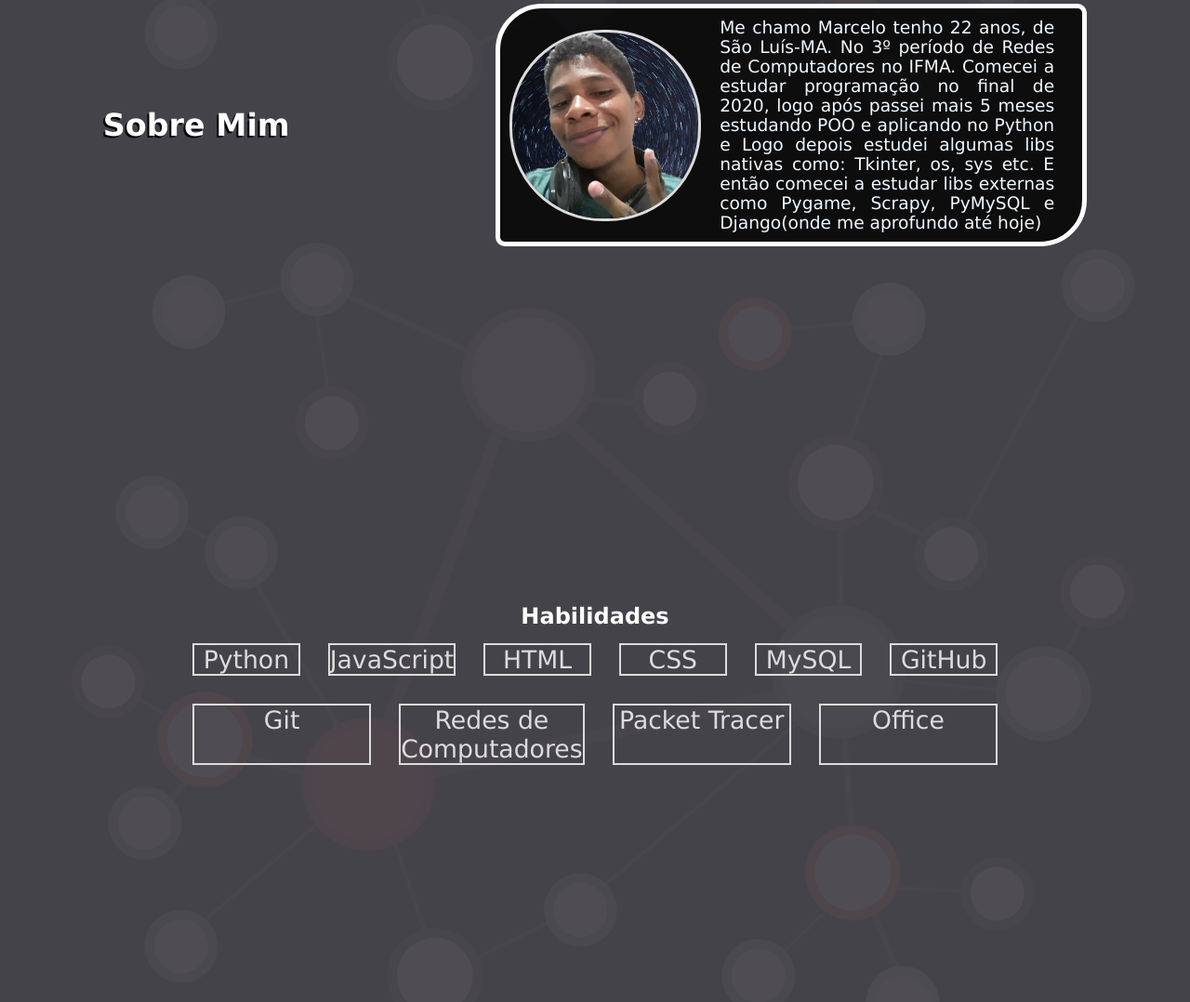
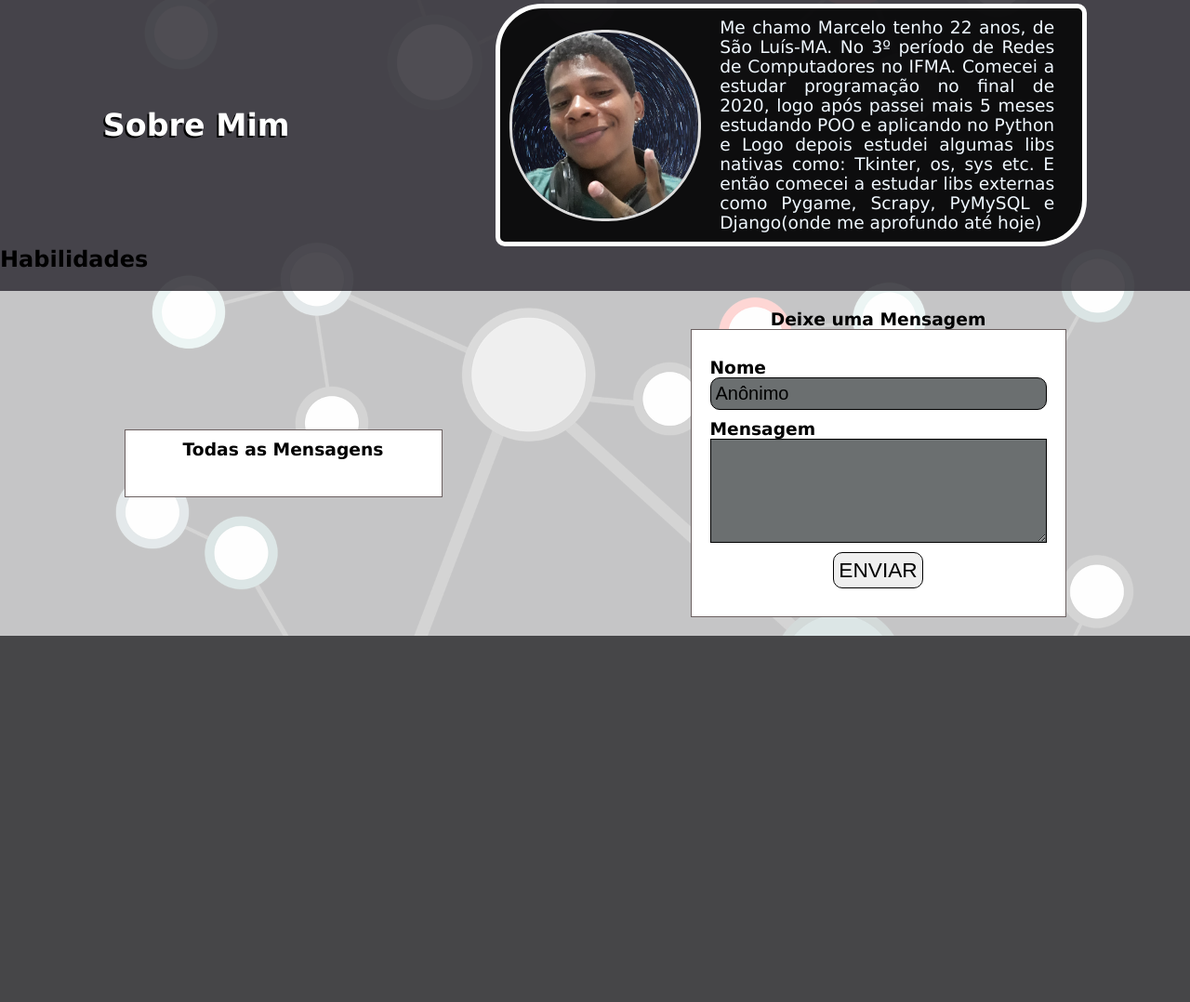
Before and after one commit to marcelo-py/portfolio3.0, a Django app: template portfolio/templates/index.html in a window 1280 px wide. Shown: the part 789-1867 px from the top of the page at 93% size. After the commit the page ends 1473 px from the top, so only its background shows below. Run offline with Django 3.2, Linux system fonts and the light colour scheme; the template is opened without the code that fills it: values that come from a table or form of the project are taken from there, others are empty; some libraries are stand-ins or nearby versions.

Commit message:
refazendo a areea de ahbilidades

```diff
--- a/portfolio/templates/index.html
+++ b/portfolio/templates/index.html
@@ -66,16 +66,7 @@
         <section class="pai-habilidades" id="habilidades">
             <h2>Habilidades</h2>
             <ul>
-                <li>Python</li>
-                <li>JavaScript</li>
-                <li>HTML</li>
-                <li>CSS</li>
-                <li>MySQL</li>
-                <li>GitHub</li>
-                <li>Git</li>
-                <li>Redes de Computadores</li>
-                <li>Packet Tracer</li>
-                <li>Office</li>
+
             </ul>
 
         </section>
--- a/statics/css/styles.css
+++ b/statics/css/styles.css
@@ -170,27 +170,6 @@ body{
     margin: 0 20px;
     text-align: justify;
 }
-.pai-habilidades{
-    color: #ffffff;
-    text-align: center;
-    margin: 30vw 0;
-}
-.pai-habilidades ul{
-    display: flex;
-    flex-direction: row;
-    flex-wrap: wrap;
-    justify-content:space-around;
-    width: 70%;
-    margin: 0 auto;
-}
-.pai-habilidades ul li{
-    font-size: 20pt;
-    color: #dcdcdc;
-    border: 2px solid;
-    margin: 15px;
-    flex: 1 0 90px;
-    list-style: none;
-}
 
 
 
```
